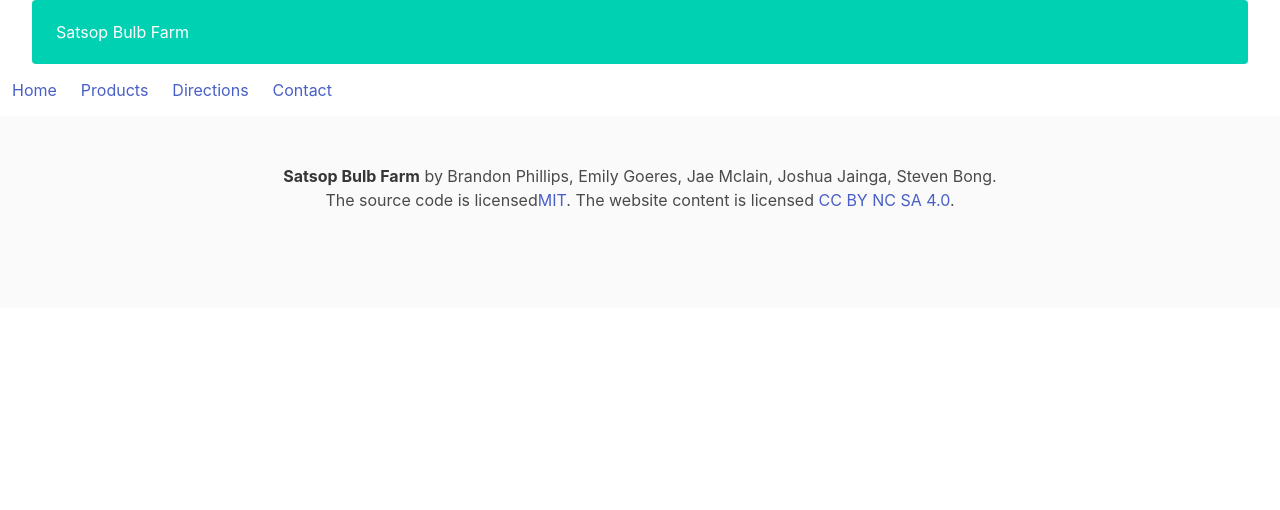
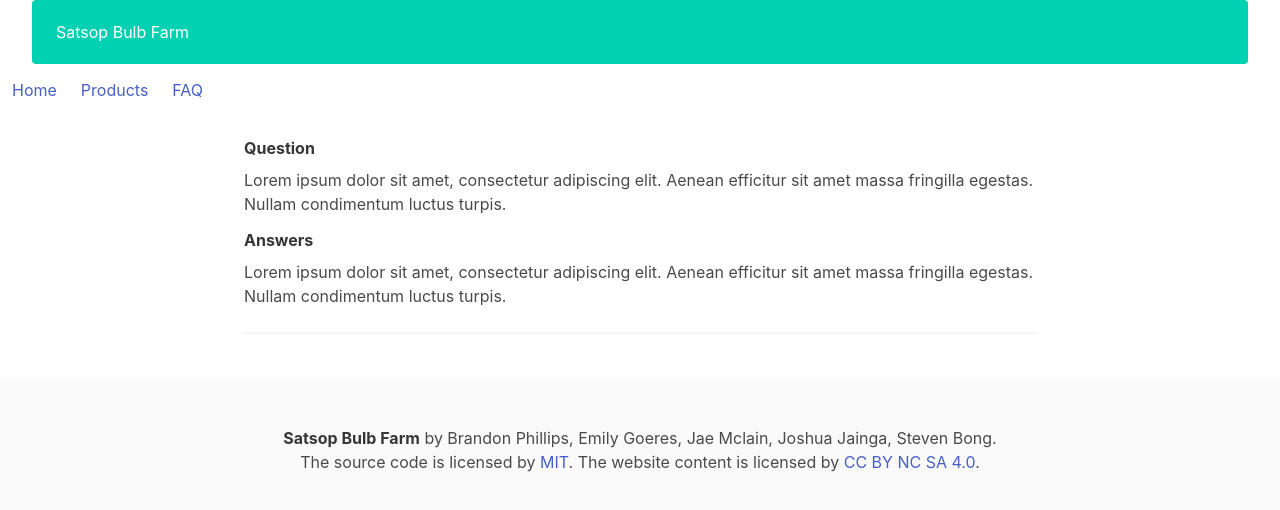
Before and after one commit to stevenbong96/satsop-bulp-farm-front-end, a React (Create React App) app: page /faq in a window 1280 px wide. Shown: the top 510 px of the page. Built offline with nearby package versions, Linux system fonts and the light colour scheme.

Commit message:
Added FAQ page

```diff
--- a/src/components/User Dashboard/Footer/Footer.js
+++ b/src/components/User Dashboard/Footer/Footer.js
@@ -5,9 +5,9 @@ function Footer() {
         <footer className="footer">
             <div className="content has-text-centered">
                 <p>
-                    <strong>Satsop Bulb Farm</strong> by Brandon Phillips, Emily Goeres, Jae Mclain, Joshua Jainga, Steven Bong. <br /> The source code is licensed
-                    <a href="http://opensource.org/licenses/mit-license.php">MIT</a>. The website content
-                    is licensed <a href="http://creativecommons.org/licenses/by-nc-sa/4.0/">CC BY NC SA 4.0</a>.
+                    <strong>Satsop Bulb Farm</strong> by Brandon Phillips, Emily Goeres, Jae Mclain, Joshua Jainga, Steven Bong. <br /> The source code is licensed by
+                    <a href="http://opensource.org/licenses/mit-license.php"> MIT</a>. The website content
+                    is licensed by <a href="http://creativecommons.org/licenses/by-nc-sa/4.0/">CC BY NC SA 4.0</a>.
                 </p>
             </div>
         </footer>
--- a/src/components/User Dashboard/Navbar/Navbar.js
+++ b/src/components/User Dashboard/Navbar/Navbar.js
@@ -22,12 +22,12 @@ function Navbar() {
                     </a>
 
                     <a className="navbar-item">
-                        <Link to="/direction">Directions</Link>
+                        <Link to="/faq">FAQ</Link>
                     </a>
 
-                    <a className="navbar-item">
+                    {/* <a className="navbar-item">
                         <Link to="/contact">Contact</Link>
-                    </a>
+                    </a> */}
 
                     {/* <a className="navbar-item">
                         <Link to="/productdetails">Search</Link>
--- /dev/null
+++ b/src/pages/User Dashboard/FAQ/Faq.js
@@ -0,0 +1,22 @@
+import React from "react";
+import "./faq.css";
+
+function Faq() {
+    return (
+        <div className="faqStyle is-justify-content-center">
+            <div className="field">
+                <label className="label">Question</label>
+                <p>Lorem ipsum dolor sit amet, consectetur adipiscing elit. Aenean efficitur sit amet massa fringilla egestas. Nullam condimentum luctus turpis.</p>
+            </div>
+
+            <div className="field">
+                <label className="label">Answers</label>
+                <p>Lorem ipsum dolor sit amet, consectetur adipiscing elit. Aenean efficitur sit amet massa fringilla egestas. Nullam condimentum luctus turpis.</p>
+            </div>
+
+            <hr />
+        </div>
+    )
+}
+
+export default Faq
--- /dev/null
+++ b/src/pages/User Dashboard/FAQ/faq.css
@@ -0,0 +1,7 @@
+.faqStyle{
+    /* border: 1px solid black; */
+    max-width: 65%;
+    /* display: flex; */
+    margin: 0 auto;
+    padding: 20px 20px 20px 20px;
+}
--- a/src/pages/User Dashboard/UserDashboard.js
+++ b/src/pages/User Dashboard/UserDashboard.js
@@ -5,6 +5,7 @@ import Product from "./Product/Product";
 import Navbar from "../../components/User Dashboard/Navbar/Navbar";
 import Header from "./Header/Header";
 import Footer from "../../components/User Dashboard/Footer/Footer";
+import Faq from "./FAQ/Faq";
 
 function UserDashboard() {
     return (
@@ -18,9 +19,9 @@ function UserDashboard() {
                 <Route exact path="/products">
                     <Product />
                 </Route>
-                {/* <Route exact path ="/search">
-          <Search/>
-        </Route> */}
+                <Route exact path="/faq">
+                    <Faq />
+                </Route>
             </Switch>
             <Footer />
         </Router>
```
